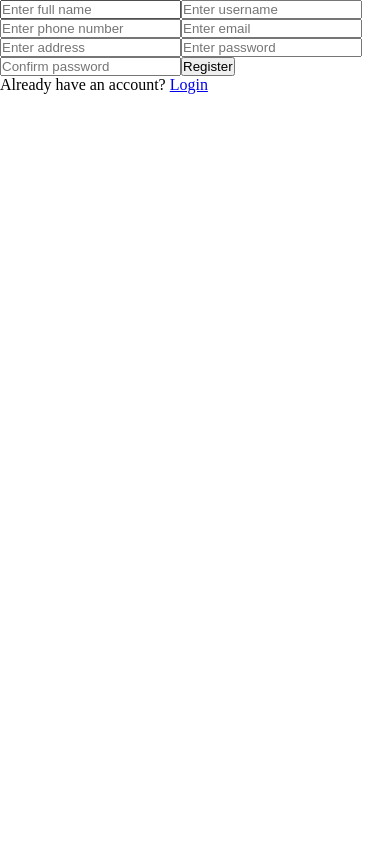
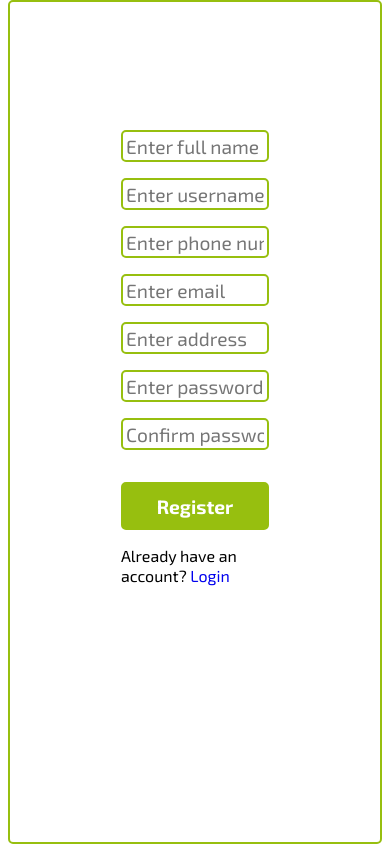
Before and after one commit to Zubenna/doctor-appointment-app, a React (Create React App) app: page /signup in a window 390 px wide. Built offline with nearby package versions, Linux system fonts and the light colour scheme.

Commit message:
Completed responsive styling for registration page

```diff
--- a/src/containers/CreateAppointment.js
+++ b/src/containers/CreateAppointment.js
@@ -33,7 +33,6 @@ const CreateAppointment = () => {
 
   const handleClick = (event) => {
     const { value } = event.target;
-    console.log('In handle click', value);
     setLocation(value);
   };
 
@@ -43,8 +42,6 @@ const CreateAppointment = () => {
   const createAppointment = () => {
     axios.post(`${url}/appointments`, appointmentData, { withCredentials: true })
       .then((response) => {
-        console.log(response.data.status);
-        console.log('appointment created');
         dispatch(bookAppointment(response));
       });
   };
--- a/src/containers/DoctorDetails.js
+++ b/src/containers/DoctorDetails.js
@@ -15,12 +15,11 @@ const DoctorDetails = () => {
     axios.get(`${url}/doctors/${doctorId}`)
       .then((response) => {
         const docDetail = response.data.data;
-        console.log('from api', docDetail);
         dispatch(selectedDoctor(docDetail));
       })
       .catch((error) => {
         const errorMsg = error.message;
-        console.log('Error', errorMsg);
+        console.log(errorMsg);
       });
   };
   useEffect(() => {
--- a/src/containers/DoctorListing.js
+++ b/src/containers/DoctorListing.js
@@ -19,7 +19,6 @@ const DoctorListing = (props) => {
     axios.get(`${url}/doctors`)
       .then((response) => {
         const docList = response.data.data;
-        console.log('from api', docList);
         dispatch(displayDoctors(docList));
       })
       .catch((error) => {
--- a/src/containers/Signup.js
+++ b/src/containers/Signup.js
@@ -5,6 +5,7 @@ import PropTypes from 'prop-types';
 import axios from 'axios';
 import url from '../apiUrl/apiLink';
 import { userAccSuccess, userAccError } from '../actions/userAction';
+import Style from '../styles/Signup.module.css';
 
 const Signup = (props) => {
   /* eslint-disable camelcase */
@@ -48,12 +49,9 @@ const Signup = (props) => {
   const signupProcess = () => {
     axios.post(`${url}/registrations`, userData, { withCredentials: true })
       .then((response) => {
-        console.log(response.data.status);
-        console.log(response.data.errors);
         if (response.data.status === 'created') {
           handleRegister();
           dispatch(userAccSuccess(response));
-          console.log('created');
         }
       })
       .catch((error) => {
@@ -72,8 +70,8 @@ const Signup = (props) => {
   };
 
   return (
-    <div className="container">
-      <form>
+    <div className={Style.container}>
+      <form className={Style.signupForm}>
         <input type="text" name="fullname" id="fname" value={full_name} onChange={handleChange} placeholder="Enter full name" required />
         <input type="text" name="username" id="uname" value={username} onChange={handleChange} placeholder="Enter username" required />
         <input type="text" name="phonenumber" id="pnumber" value={phone_number} onChange={handleChange} placeholder="Enter phone number" required />
@@ -85,7 +83,7 @@ const Signup = (props) => {
         <button type="submit" onClick={handleSubmit}>Register</button>
         <div>
           <span>Already have an account? </span>
-          <Link to="/login">Login</Link>
+          <Link to="/login" className={Style.submitBtn}>Login</Link>
         </div>
         {errorMsg === '' ? '' : <h3>{errorMsg}</h3>}
 
--- /dev/null
+++ b/src/styles/Signup.module.css
@@ -0,0 +1,46 @@
+.container {
+ width: 96%;
+ height: 100vh;
+ margin: 0 auto;
+ border: 2px solid #97BF0F;
+ border-radius: 5px;
+}
+
+.signupForm {
+  display: flex;
+  flex-direction: column;
+  width: 40%;
+  margin: 8rem auto 0 auto;
+}
+
+.signupForm input,
+.signupForm button {
+  font-family: 'Exo 2', sans-serif;
+  margin-bottom: 1rem;
+  border: 2px solid #97BF0F;
+  border-radius: 5px;
+  font-size: 1.2rem;
+}
+
+.signupForm input {
+  padding: 0.2rem;
+  height: 2rem;
+}
+
+.signupForm button {
+  height: 3rem;
+  margin-top: 1rem;
+  background: #97BF0F;
+  color: #fff;
+  font-weight: bold;
+  cursor: pointer;
+}
+
+.signupForm span,
+.submitBtn {
+  font-family: 'Exo 2', sans-serif;
+}
+
+.submitBtn {
+  text-decoration: none;
+}
```
